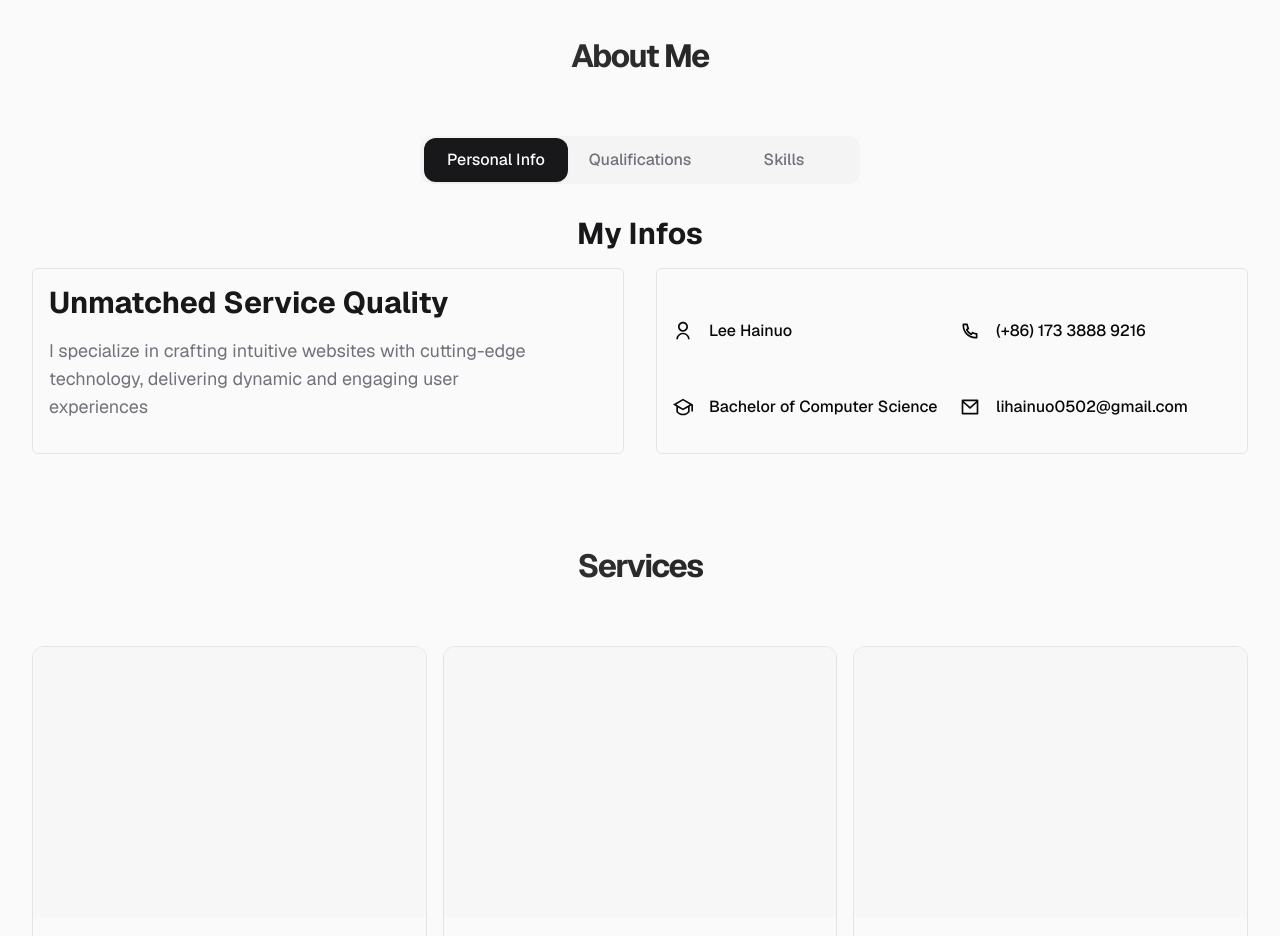
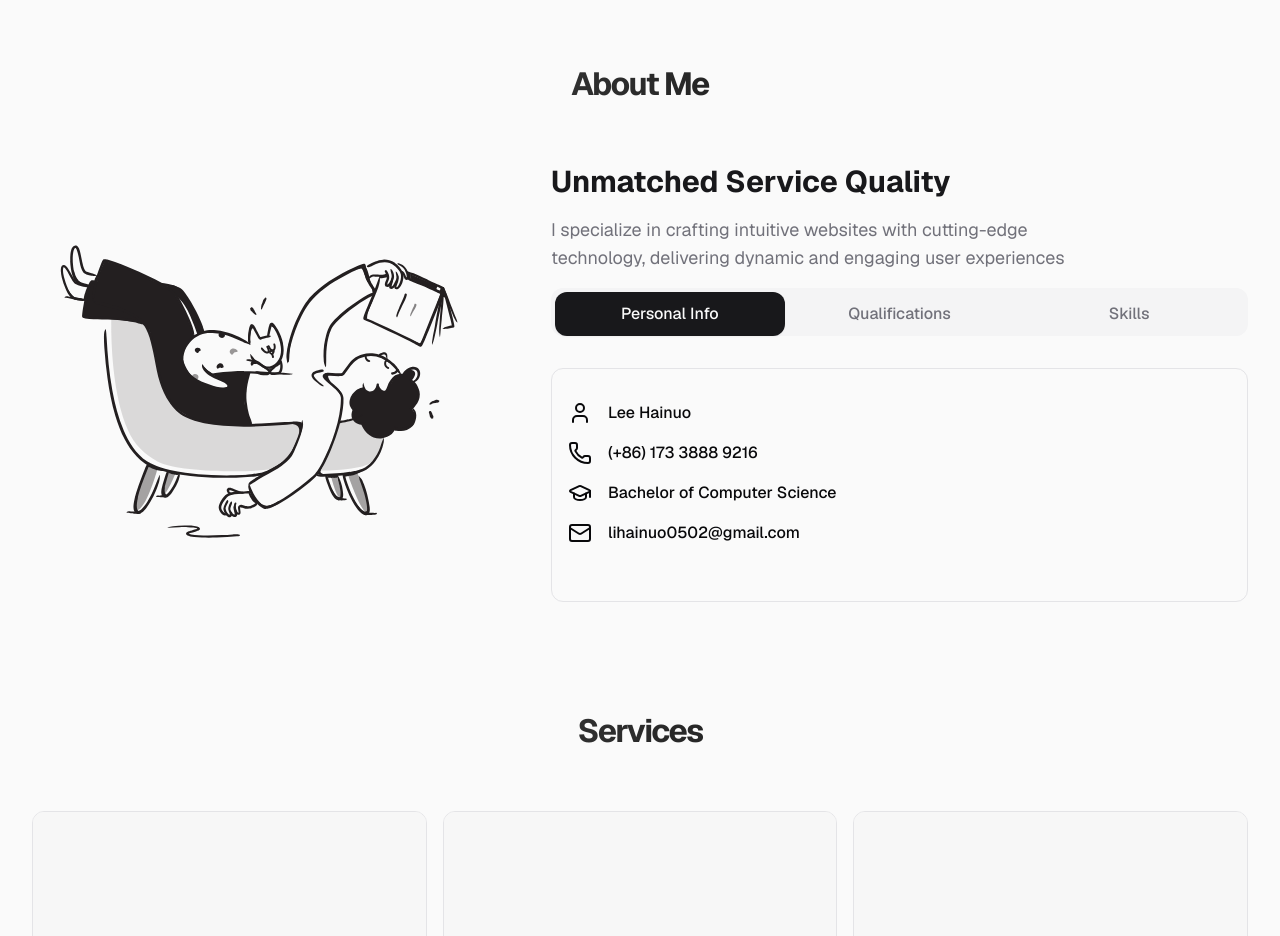
Before and after one commit to leehainuo/portfolio, a Next.js app: page / in a window 1280 px wide. Shown: the part 800-1736 px from the top of the page. Built offline with nearby package versions, Linux system fonts and the light colour scheme.

Commit message:
Refactor the About and The height of the Hero.

```diff
--- a/components/About/About.jsx
+++ b/components/About/About.jsx
@@ -1,26 +1,25 @@
 import Image from "next/image"
 import { Tabs, TabsContent, TabsList, TabsTrigger } from "@/components/ui/tabs"
-import { RiUserLine, RiPhoneLine, RiMailLine, RiGraduationCapLine } from "react-icons/ri";
+import { User, MailIcon, HomeIcon, PhoneIcon, BriefcaseIcon, GraduationCapIcon } from "lucide-react";
 import { FiBriefcase } from "react-icons/fi";
-import FloatingCircle from "../Test";
 import Skills from "./Skills";
 
 
 const infoData = [
     {
-        icon: <RiUserLine />,
+        icon: <User />,
         text: "Lee Hainuo"
     },
     {
-        icon: <RiPhoneLine />,
+        icon: <PhoneIcon />,
         text: "(+86) 173 3888 9216"
     },
     {
-        icon: <RiGraduationCapLine />,
+        icon: <GraduationCapIcon />,
         text: "Bachelor of Computer Science"
     },
     {
-        icon: <RiMailLine />,
+        icon: <MailIcon />,
         text: "lihainuo0502@gmail.com"
     }
 ]
@@ -62,46 +61,43 @@ const About = () => {
     <section className="pb-12 xl:py-24">
         <div className="container mx-auto">
           <h1 className="section-title text-center mb-8 xl:mb-16">About Me</h1>
-          <div className="flex">
-            {/* Image */}
-            {/* <div className="hidden xl:flex flex-1 relative">
-                  <div className="w-[505px] h-[505px] bg-no-repeat bg-about_shape_light dark:bg-about_shape_dark">
-                    <div className="absolute w-[405px] h-[405px] top-4 left-1/2 -translate-x-1/2">
-                        <Image src="/about.png" priority quality={100} fill
-                         alt="" className="object-contain" />
+          <div className="flex gap-x-16">
+            {/* Left area & Image */}
+            <div className="hidden lg:flex">
+                  <div className="w-[455px] h-[455px] bg-no-repeat bg-contain
+                   bg-about_light dark:bg-about_dark">
                   </div>
             </div>
-            </div> */}
+            {/* Right area */}
+            <div className="flex flex-col flex-1">
+                {/* Text */}
+                <div>
+                    <h1 className="text-primary text-3xl font-bold mb-4">
+                        Unmatched Service Quality
+                    </h1>
+                    <p className="text-muted-foreground text-lg
+                    max-w-[550px] mx-0 mb-4">
+                        I specialize in crafting intuitive websites with
+                        cutting-edge technology, delivering dynamic and engaging
+                        user experiences
+                    </p>
+                </div>
                 {/* Tabs */}
-            <div className="flex-1 text-center ">
+                <div className="text-center">
                     <Tabs defaultValue="personal">
-                    <TabsList>
-                        <TabsTrigger className="xl:w-36" value="personal">Personal Info</TabsTrigger>
-                        <TabsTrigger className="xl:w-36" value="qualifications">Qualifications</TabsTrigger>
-                        <TabsTrigger className="xl:w-36" value="skills">Skills</TabsTrigger>
+                        <TabsList className="w-full grid grid-cols-3">
+                            <TabsTrigger value="personal">Personal Info</TabsTrigger>
+                            <TabsTrigger value="qualifications">Qualifications</TabsTrigger>
+                            <TabsTrigger value="skills">Skills</TabsTrigger>
                         </TabsList>
                         {/* Tabs Content */}
                         <div className="text-lg mt-12 xl:mt-8">
                             <TabsContent value="personal">
                                 <div className="text-center ">
-                                <h1 className="text-primary text-3xl font-bold mb-4">
-                                    My Infos
-                                </h1>
-                                <div className="grid grid-cols-1 lg:grid-cols-2 gap-x-8 gap-y-8">
-                                    <div className="border rounded-md p-4">
-                                        <h1 className="text-left text-primary text-3xl font-bold mb-4">
-                                            Unmatched Service Quality
-                                        </h1>
-                                        <p className="text-left text-muted-foreground text-lg
-                                        max-w-[500px] mx-0 mb-4">
-                                            I specialize in crafting intuitive websites with
-                                            cutting-edge technology, delivering dynamic and engaging
-                                            user experiences
-                                        </p>
-                                    </div>
+                                    <div className="grid grid-cols-1 gap-x-8 gap-y-8">
                                         {/* InfoData */}
-                                    <div className="flex flex-col xl:grid xl:grid-cols-2 gap-4 mb-10 font-medium
-                                     border rounded-md p-4 pt-8 h-full">
+                                        <div className="flex flex-col gap-4 mb-10 font-medium
+                                        border rounded-xl p-4 pt-8 h-full">
                                             {infoData.map((item, index) => {
                                                 return (
                                                     <div
@@ -114,7 +110,6 @@ const About = () => {
                                             })}
                                         </div>
                                     </div>
-
                                     {/* Languages */}
                                     {/* <div className="flex flex-col gap-y-2">
                                         <div className="text-primary font-medium">Languages skills</div>
@@ -125,15 +120,12 @@ const About = () => {
                             </TabsContent>
                             <TabsContent value="qualifications">
                                 <div>
-                                <h1 className="text-center text-primary text-3xl font-bold mb-4">
-                                    My Awesome Journey
-                                </h1>
                                     {/* Experienxe & Education wrapper */}
                                     <div className="grid md:grid-cols-2 gap-y-8 border rounded-md p-4 ">
                                         {/* Experience */}
                                         <div className="flex flex-col items-center gap-y-6 xl:items-start">
                                             <div className="flex gap-x-4 items-center text-[22px] text-primary">
-                                            <FiBriefcase size={24} />
+                                                <BriefcaseIcon size={24} />
                                                 <h1 className="capitalize font-medium">
                                                     {getData(qualificationData, "experience").title}
                                                 </h1>
@@ -170,7 +162,7 @@ const About = () => {
                                         {/* Education */}
                                         <div className="flex flex-col items-center gap-y-6 xl:items-start">
                                             <div className="flex gap-x-4 items-center text-[22px] text-primary">
-                                            <RiGraduationCapLine size={24} />
+                                                <GraduationCapIcon size={24} />
                                                 <h1 className="capitalize font-medium">
                                                     {getData(qualificationData, "education").title}
                                                 </h1>
@@ -208,32 +200,21 @@ const About = () => {
                                 </div>
                             </TabsContent>
                             <TabsContent value="skills">
-                            <div className="text-center">
-                                <h1 className="text-primary text-3xl font-bold mb-4">
-                                    Tools I Use Everyday
-                                </h1>
-                            </div>
-                            <div className="grid grid-cols-1 lg:grid-cols-2 gap-x-8 gap-y-8">
+                                <div className="grid grid-cols-1 gap-x-8 gap-y-8">
                                     <div className="border rounded-md p-4">
-                                    <h1 className="text-xl font-semibold mb-2">Skills</h1>
-                                    <div className="border-b border-border w-full"></div>
                                         {/* Skill List */}
                                         <div className="flex flex-col gap-y-4 my-4">
                                         <Skills type="Font-end Development" />
                                         <Skills type="Back-end Devlopment" />
                                         </div>
                                     </div>
-                                <div className="border rounded-md p-4">
-                                    <h1 className="text-xl font-semibold mb-2">Tools</h1>
-                                    <div className="border-b border-border w-full mb-4"></div>
-                                    <Skills type="tools" />
-                                </div>
-
                                 </div>
                             </TabsContent>
                         </div>
                     </Tabs>
                 </div>
+            </div>
+
           </div>
         </div>
     </section>
--- a/components/Hero/Hero.jsx
+++ b/components/Hero/Hero.jsx
@@ -8,7 +8,7 @@ import { RiArrowDownSLine, RiMacbookFill, RiTodoFill, RiCodeSSlashFill } from "r
 
 const Hero = () => {
   return (
-    <section className="py-12 lg:py-24 h-[84vh] overflow-hidden
+    <section className="py-12 lg:py-24 h-[500px] lg:h-[700px] overflow-hidden
      bg-hero_background_light dark:bg-hero_background_dark bg-no-repeat bg-bottom">
         <div className="container mx-auto px-4 lg:px-10 ">
             <div className="flex flex-col lg:flex-row justify-center gap-x-44">
@@ -66,7 +66,7 @@ const Hero = () => {
                 </div>
             </div>
             {/* Icon */}
-            <div className="hidden md:flex absolute left-[calc(50%-1rem)] bottom-44 lg:bottom-12
+            <div className="hidden xl:flex absolute left-[calc(50%-1rem)] bottom-44
              animate-bounce">
                 <RiArrowDownSLine className="text-3xl text-primary" />
             </div>
--- a/tailwind.config.mjs
+++ b/tailwind.config.mjs
@@ -71,6 +71,9 @@ export default {
   			sm: 'calc(var(--radius) - 4px)'
   		},
 		backgroundImage: {
+			about_light: 'url(/about/about-light.svg)',
+			about_dark: 'url(/about/about-dark.svg)',
+			next_light: 'url(/next.svg)',
 			illsutration_light: 'url(/contact/illustration-light.svg)',
 			illsutration_dark: 'url(/contact/illustration-dark.svg)'
 		}
```
Also changed, not shown: components/About/Line.jsx (added, +86 -0 lines), components/About/Skills.jsx (+6 -7 lines), public/about/about-dark.svg. Lines whose indentation alone changed are shown as unchanged.
